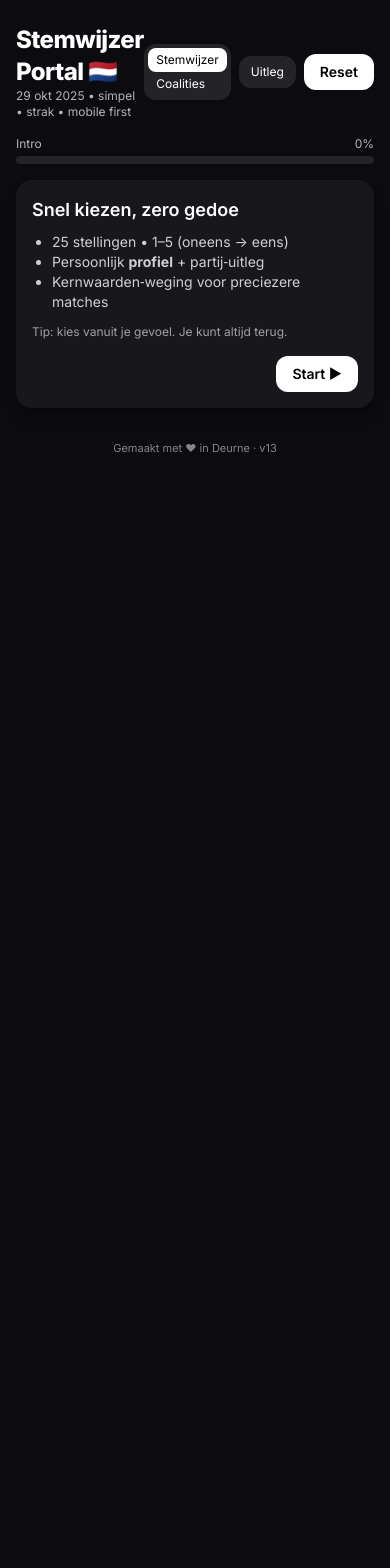
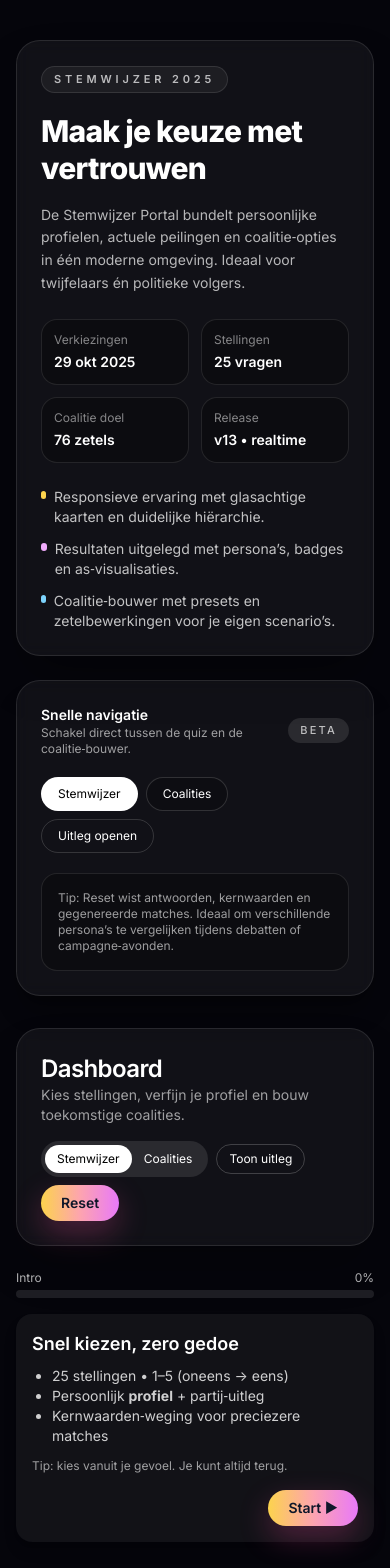
Before and after one commit to TychoLoke/StemWijzer2025, a React (Vite) app: page / in a window 390 px wide. Shown: the top 1568 px of the page. Before the commit the page ends 844 px from the top, so only its background shows below. Built offline with nearby package versions, Linux system fonts and the light colour scheme.

Commit message:
feat: redesign experience shell

```diff
--- a/src/App.tsx
+++ b/src/App.tsx
@@ -1,5 +1,5 @@
 import { useState } from "react";
-import { motion } from "framer-motion";
+import { AnimatePresence, motion } from "framer-motion";
 import QuizExperience from "./pages/QuizExperience";
 import CoalitionBuilder from "./components/CoalitionBuilder";
 import PrimaryButton from "./components/PrimaryButton";
@@ -10,31 +10,156 @@ const App = () => {
   const [quizKey, setQuizKey] = useState(0);
 
   return (
-    <div className="min-h-screen overflow-x-hidden bg-[#0b0b10] text-white">
-      <div className="pointer-events-none fixed inset-0 -z-10 opacity-40">
-        <div className="absolute -left-40 -top-40 h-80 w-80 rounded-full bg-fuchsia-500 blur-[90px]" />
-        <div className="absolute -right-40 top-32 h-80 w-80 rounded-full bg-amber-400 blur-[100px]" />
+    <div className="relative min-h-screen overflow-x-hidden bg-[#05050b] text-white">
+      <div className="pointer-events-none fixed inset-0 -z-10 overflow-hidden">
+        <div className="absolute inset-0 bg-gradient-to-br from-[#09031b] via-[#05050b] to-[#03030a]" />
+        <div
+          className="absolute inset-0 opacity-70"
+          style={{
+            background: "radial-gradient(circle at 12% 18%, rgba(249, 115, 22, 0.22), transparent 55%)",
+          }}
+        />
+        <div
+          className="absolute inset-0 opacity-60"
+          style={{
+            background: "radial-gradient(circle at 88% 24%, rgba(168, 85, 247, 0.25), transparent 60%)",
+          }}
+        />
+        <div
+          className="absolute inset-0 opacity-40"
+          style={{
+            backgroundImage:
+              "linear-gradient(120deg, rgba(255,255,255,0.08) 0, rgba(255,255,255,0.01) 35%, rgba(255,255,255,0.12) 70%, rgba(255,255,255,0.02) 100%)",
+          }}
+        />
       </div>
 
-      <div className="mx-auto w-full max-w-md px-4 py-6 md:max-w-2xl">
-        <header className="mb-4 flex items-center justify-between">
-          <motion.div initial={{ opacity: 0, y: -6 }} animate={{ opacity: 1, y: 0 }}>
-            <h1 className="text-2xl font-extrabold tracking-tight">Stemwijzer Portal 🇳🇱</h1>
-            <p className="text-xs text-white/70">29 okt 2025 • simpel • strak • mobile first</p>
-          </motion.div>
-          <motion.div initial={{ opacity: 0, y: -6 }} animate={{ opacity: 1, y: 0 }} className="flex items-center gap-2">
-            <div className="rounded-xl bg-white/10 p-1 text-xs">
+      <div className="relative z-0 mx-auto w-full max-w-6xl px-4 py-10 sm:px-6 lg:px-8 lg:py-16">
+        <div className="grid gap-8 lg:grid-cols-[320px_minmax(0,1fr)] xl:grid-cols-[360px_minmax(0,1fr)]">
+          <motion.aside
+            initial={{ opacity: 0, x: -20 }}
+            animate={{ opacity: 1, x: 0 }}
+            transition={{ duration: 0.4, ease: "easeOut" }}
+            className="space-y-6"
+          >
+            <div className="rounded-3xl border border-white/10 bg-white/5 p-6 shadow-2xl shadow-black/40 backdrop-blur">
+              <span className="inline-flex items-center gap-2 rounded-full border border-white/10 bg-white/5 px-3 py-1 text-[11px] font-semibold uppercase tracking-[0.35em] text-white/70">
+                Stemwijzer 2025
+              </span>
+              <h1 className="mt-5 text-3xl font-black leading-tight tracking-tight sm:text-4xl">
+                Maak je keuze met vertrouwen
+              </h1>
+              <p className="mt-4 text-sm leading-relaxed text-white/70">
+                De Stemwijzer Portal bundelt persoonlijke profielen, actuele peilingen en coalitie‑opties in één moderne omgeving.
+                Ideaal voor twijfelaars én politieke volgers.
+              </p>
+              <div className="mt-6 grid grid-cols-2 gap-3 text-xs text-white/70">
+                <div className="rounded-2xl border border-white/10 bg-black/30 p-3">
+                  <div className="text-white/50">Verkiezingen</div>
+                  <div className="mt-1 text-sm font-semibold text-white">29 okt 2025</div>
+                </div>
+                <div className="rounded-2xl border border-white/10 bg-black/30 p-3">
+                  <div className="text-white/50">Stellingen</div>
+                  <div className="mt-1 text-sm font-semibold text-white">25 vragen</div>
+                </div>
+                <div className="rounded-2xl border border-white/10 bg-black/30 p-3">
+                  <div className="text-white/50">Coalitie doel</div>
+                  <div className="mt-1 text-sm font-semibold text-white">76 zetels</div>
+                </div>
+                <div className="rounded-2xl border border-white/10 bg-black/30 p-3">
+                  <div className="text-white/50">Release</div>
+                  <div className="mt-1 text-sm font-semibold text-white">v13 • realtime</div>
+                </div>
+              </div>
+              <ul className="mt-6 space-y-3 text-sm text-white/75">
+                <li className="flex items-start gap-2">
+                  <span className="mt-1 h-2 w-2 rounded-full bg-amber-300" aria-hidden />
+                  <span>Responsieve ervaring met glasachtige kaarten en duidelijke hiërarchie.</span>
+                </li>
+                <li className="flex items-start gap-2">
+                  <span className="mt-1 h-2 w-2 rounded-full bg-fuchsia-300" aria-hidden />
+                  <span>Resultaten uitgelegd met persona’s, badges en as‑visualisaties.</span>
+                </li>
+                <li className="flex items-start gap-2">
+                  <span className="mt-1 h-2 w-2 rounded-full bg-sky-300" aria-hidden />
+                  <span>Coalitie‑bouwer met presets en zetelbewerkingen voor je eigen scenario’s.</span>
+                </li>
+              </ul>
+            </div>
+
+            <div className="rounded-3xl border border-white/10 bg-white/5 p-6 shadow-xl shadow-black/30 backdrop-blur">
+              <div className="flex items-center justify-between gap-3">
+                <div>
+                  <div className="text-sm font-semibold text-white">Snelle navigatie</div>
+                  <p className="text-xs text-white/60">Schakel direct tussen de quiz en de coalitie‑bouwer.</p>
+                </div>
+                <span className="rounded-full bg-white/10 px-3 py-1 text-[11px] font-medium uppercase tracking-[0.2em] text-white/70">
+                  Beta
+                </span>
+              </div>
+              <div className="mt-5 flex flex-wrap gap-2 text-xs">
                 <button
                   type="button"
                   onClick={() => setTab("quiz")}
-                className={`rounded-lg px-2 py-1 ${tab === "quiz" ? "bg-white text-black" : "text-white hover:bg-white/20"}`}
+                  className={`rounded-full border border-white/15 px-4 py-2 transition ${
+                    tab === "quiz" ? "bg-white text-black" : "bg-black/20 text-white hover:bg-white/10"
+                  }`}
                 >
                   Stemwijzer
                 </button>
                 <button
                   type="button"
                   onClick={() => setTab("coalitions")}
-                className={`rounded-lg px-2 py-1 ${tab === "coalitions" ? "bg-white text-black" : "text-white hover:bg-white/20"}`}
+                  className={`rounded-full border border-white/15 px-4 py-2 transition ${
+                    tab === "coalitions" ? "bg-white text-black" : "bg-black/20 text-white hover:bg-white/10"
+                  }`}
+                >
+                  Coalities
+                </button>
+                <button
+                  type="button"
+                  onClick={() => setHelpOpen(true)}
+                  className="rounded-full border border-white/15 px-4 py-2 text-white transition hover:bg-white/10"
+                >
+                  Uitleg openen
+                </button>
+              </div>
+              <div className="mt-5 rounded-2xl border border-white/10 bg-black/30 p-4 text-xs text-white/60">
+                Tip: Reset wist antwoorden, kernwaarden en gegenereerde matches. Ideaal om verschillende persona’s te vergelijken
+                tijdens debatten of campagne‑avonden.
+              </div>
+            </div>
+          </motion.aside>
+
+          <div className="space-y-6">
+            <motion.header
+              initial={{ opacity: 0, y: -12 }}
+              animate={{ opacity: 1, y: 0 }}
+              transition={{ duration: 0.35, ease: "easeOut" }}
+              className="rounded-3xl border border-white/10 bg-white/5 p-6 shadow-2xl shadow-black/30 backdrop-blur"
+            >
+              <div className="flex flex-col gap-4 lg:flex-row lg:items-center lg:justify-between">
+                <div>
+                  <h2 className="text-2xl font-semibold tracking-tight">Dashboard</h2>
+                  <p className="text-sm text-white/60">Kies stellingen, verfijn je profiel en bouw toekomstige coalities.</p>
+                </div>
+                <div className="flex flex-wrap items-center gap-2 text-xs">
+                  <div className="rounded-full bg-white/10 p-1">
+                    <button
+                      type="button"
+                      onClick={() => setTab("quiz")}
+                      className={`rounded-full px-3 py-1.5 transition ${
+                        tab === "quiz" ? "bg-white text-black" : "text-white hover:bg-white/10"
+                      }`}
+                    >
+                      Stemwijzer
+                    </button>
+                    <button
+                      type="button"
+                      onClick={() => setTab("coalitions")}
+                      className={`rounded-full px-3 py-1.5 transition ${
+                        tab === "coalitions" ? "bg-white text-black" : "text-white hover:bg-white/10"
+                      }`}
                     >
                       Coalities
                     </button>
@@ -42,9 +167,9 @@ const App = () => {
                   <button
                     type="button"
                     onClick={() => setHelpOpen((open) => !open)}
-              className="rounded-xl bg-white/10 px-3 py-2 text-xs hover:bg-white/20"
+                    className="rounded-full border border-white/20 px-3 py-1.5 text-xs text-white transition hover:bg-white/10"
                   >
-              Uitleg
+                    {helpOpen ? "Verberg uitleg" : "Toon uitleg"}
                   </button>
                   <PrimaryButton
                     aria-label="reset applicatie"
@@ -55,27 +180,52 @@ const App = () => {
                   >
                     Reset
                   </PrimaryButton>
-          </motion.div>
-        </header>
+                </div>
+              </div>
+            </motion.header>
 
+            <AnimatePresence>
               {helpOpen && (
                 <motion.div
-            initial={{ opacity: 0 }}
-            animate={{ opacity: 1 }}
-            className="mb-4 rounded-2xl bg-white/5 p-4 shadow-lg shadow-black/20"
+                  key="help"
+                  initial={{ opacity: 0, y: -8 }}
+                  animate={{ opacity: 1, y: 0 }}
+                  exit={{ opacity: 0, y: -8 }}
+                  transition={{ duration: 0.25 }}
+                  className="rounded-3xl border border-white/10 bg-white/5 p-6 text-sm text-white/80 shadow-xl shadow-black/30 backdrop-blur"
                 >
-            <div className="mb-2 text-sm font-semibold">Hoe werkt dit? 🤔</div>
-            <p className="text-xs text-white/80">
-              Beantwoord 25 stellingen (1–5). Kies daarna je <b>kernwaarden</b> per thema. We plaatsen je in het politieke landschap
-              en matchen met partijen. In <b>Coalities</b> kun je combinaties bouwen op basis van peilingen (doel: 76 zetels).
+                  <div className="mb-2 text-base font-semibold">Hoe werkt dit platform?</div>
+                  <p className="text-sm leading-relaxed">
+                    Beantwoord <b>25 stellingen</b> op een schaal van één tot vijf. Daarna kun je je <b>kernwaarden</b> per beleidsas
+                    wegen. Op basis daarvan plaatsen we je in het politieke landschap en berekenen we match‑scores met alle
+                    partijen. In de <b>Coalities</b>-tab bouw je combinaties vanuit de nieuwste peilingen (streefwaarde: 76 zetels).
                   </p>
                 </motion.div>
               )}
+            </AnimatePresence>
 
-        {tab === "quiz" ? <QuizExperience key={quizKey} /> : <CoalitionBuilder />}
+            <div className="space-y-6">
+              {tab === "quiz" ? (
+                <div className="mx-auto w-full max-w-3xl">
+                  <QuizExperience key={quizKey} />
+                </div>
+              ) : (
+                <motion.div
+                  initial={{ opacity: 0, y: 12 }}
+                  animate={{ opacity: 1, y: 0 }}
+                  transition={{ duration: 0.35 }}
+                  className="mx-auto w-full max-w-4xl"
+                >
+                  <CoalitionBuilder />
+                </motion.div>
+              )}
+            </div>
+          </div>
+        </div>
 
-        <footer className="mt-8 grid place-items-center pb-8 text-[11px] text-white/50">
-          Gemaakt met ❤ in Deurne · v13
+        <footer className="mt-12 flex flex-col items-center gap-2 text-[11px] text-white/50 sm:flex-row sm:justify-between">
+          <span>Gemaakt met ❤ in Deurne • v13</span>
+          <span>Ontworpen voor 2025 · geoptimaliseerd voor mobiel en desktop</span>
         </footer>
       </div>
     </div>
--- a/src/components/PrimaryButton.tsx
+++ b/src/components/PrimaryButton.tsx
@@ -8,7 +8,7 @@ export const PrimaryButton = ({
 }: PropsWithChildren<ButtonHTMLAttributes<HTMLButtonElement>>) => (
   <button
     type={type}
-    className={`rounded-xl bg-white px-4 py-2 text-sm font-semibold text-black transition hover:brightness-90 active:scale-[0.99] ${className}`}
+    className={`inline-flex items-center justify-center gap-2 rounded-full bg-gradient-to-r from-amber-300 via-rose-300 to-fuchsia-400 px-5 py-2 text-sm font-semibold text-slate-900 shadow-[0_12px_30px_rgba(236,72,153,0.28)] transition focus-visible:outline-none focus-visible:ring-2 focus-visible:ring-white/70 focus-visible:ring-offset-2 focus-visible:ring-offset-black active:scale-[0.99] hover:shadow-[0_16px_40px_rgba(249,115,22,0.32)] ${className}`}
     {...rest}
   >
     {children}
```
Also changed, not shown: src/pages/QuizExperience.tsx (+20 -11 lines). Lines whose indentation alone changed are shown as unchanged.
